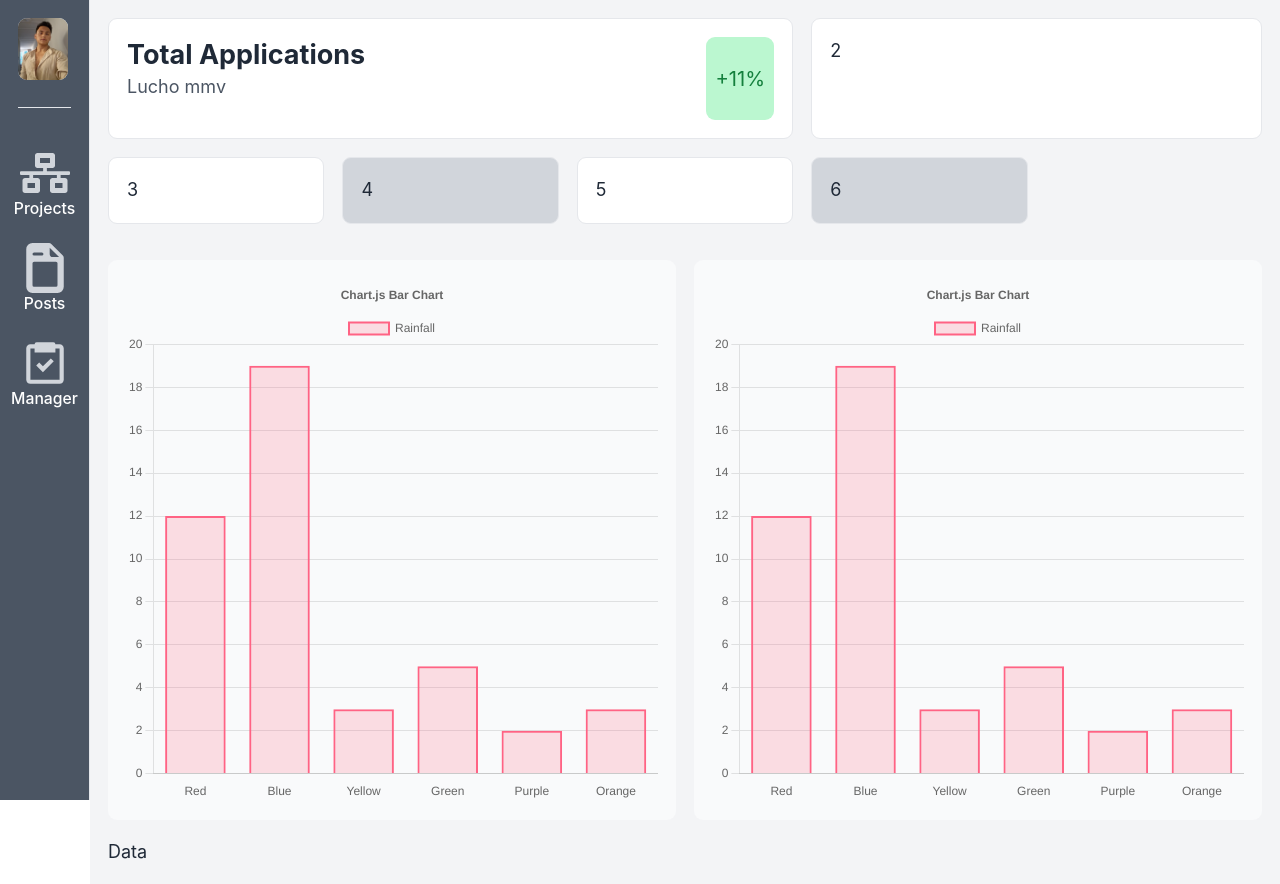
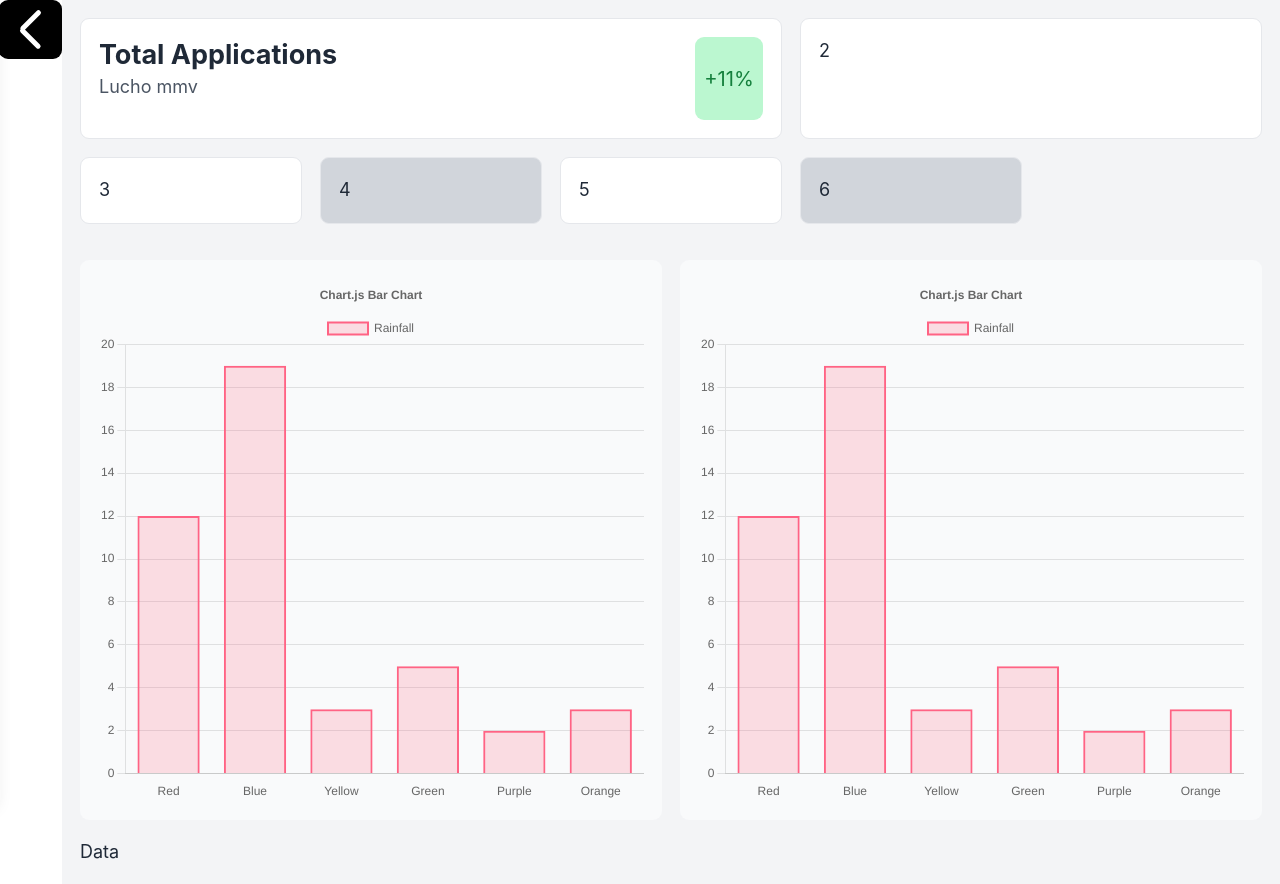
Before and after one commit to HeyJoe725/backend, a Next.js app: page /dashboard in a window 1280 px wide. Built offline with nearby package versions, Linux system fonts and the light colour scheme.

Commit message:
drawer added

```diff
--- /dev/null
+++ b/components/dashboard/drawer.component.js
@@ -0,0 +1,26 @@
+import React, { useState } from 'react';
+
+function DrawerComponent({ children }) {
+    const [drawerOpen, setDrawerOpen] = useState(false);
+
+    return (
+        <div className="flex">
+            <input
+                type="checkbox"
+                id="drawer-toggle"
+                className="relative sr-only peer"
+                checked={drawerOpen}
+                onChange={() => setDrawerOpen(!drawerOpen)}
+            />
+            <label
+                htmlFor="drawer-toggle"
+                className={`absolute top-0 left-0 inline-block p-4 transition-all duration-500 bg-indigo-500 rounded-lg ${drawerOpen ? 'rotate-180 left-64' : ''}`}
+            >
+                <div className="w-6 h-1 mb-3 -rotate-45 bg-white rounded-lg"></div>
+                <div className="w-6 h-1 rotate-45 bg-white rounded-lg"></div>
+            </label>
+        </div>
+    );
+}
+
+export default DrawerComponent;
--- a/components/dashboard/sidebar.component.js
+++ b/components/dashboard/sidebar.component.js
@@ -1,19 +1,35 @@
 import Link from 'next/link';
-import React from 'react';
+import React, { useState } from 'react';
 import Image from 'next/image';
-import { AiOutlineDashboard } from 'react-icons/ai';
 import { FaNetworkWired } from 'react-icons/fa';
 import { BsFillFileEarmarkPostFill } from 'react-icons/bs';
 import { BiTask } from 'react-icons/bi';
 
 function Sidebar({ children }) {
+    const [drawerOpen, setDrawerOpen] = useState(false);
+
     return (
-        <div className='flex '>
-            <div className='fixed w-20 h-screen p-4 bg-gray-600 border-r-[1px] flex flex-col justify-between'>
+        <div className="flex">
+            <input
+                type="checkbox"
+                id="drawer-toggle"
+                className="relative sr-only peer"
+                checked={drawerOpen}
+                onChange={() => setDrawerOpen(!drawerOpen)}
+            />
+            <label
+                htmlFor="drawer-toggle"
+                className={`initial h-[15%] w-15 top-0 left-0 inline-block p-4 transition-all duration-500 bg-black z-40 rounded-lg ${drawerOpen ? 'rotate-180  left-64' : ''}`}
+            >
+                <div className="w-6 h-1 mb-3 -rotate-45 bg-white rounded-lg"></div>
+                <div className="w-6 h-1 rotate-45 bg-white rounded-lg"></div>
+            </label>
+
+            <div className='fixed top-0 left-0 z-20  h-full transition-all duration-500 transform -translate-x-full bg-white shadow-lg peer-checked:translate-x-0 '>
                 <div className='flex flex-col space-y-4 '>
                     <Link href='/'>
                         <div className='bg-blue-100 rounded-lg inline-block text-black'>
-                            <Image className='rounded-lg' src='/images/me.png' width={50} height={50} />
+                            {/* <Image className='rounded-lg' src='/images/me.png' width={50} height={50} /> */}
                             {/* <AiOutlineDashboard size={50} /> */}
                         </div>
                     </Link>
@@ -44,8 +60,9 @@ function Sidebar({ children }) {
                 </div>
             </div>
 
-            <main className='ml-20 w-full bg-gray-100 min-h-screen'>{children}</main>
+            <main className=' w-full bg-gray-100 min-h-screen '>{children}</main>
         </div>
+
     );
 }
 
```
